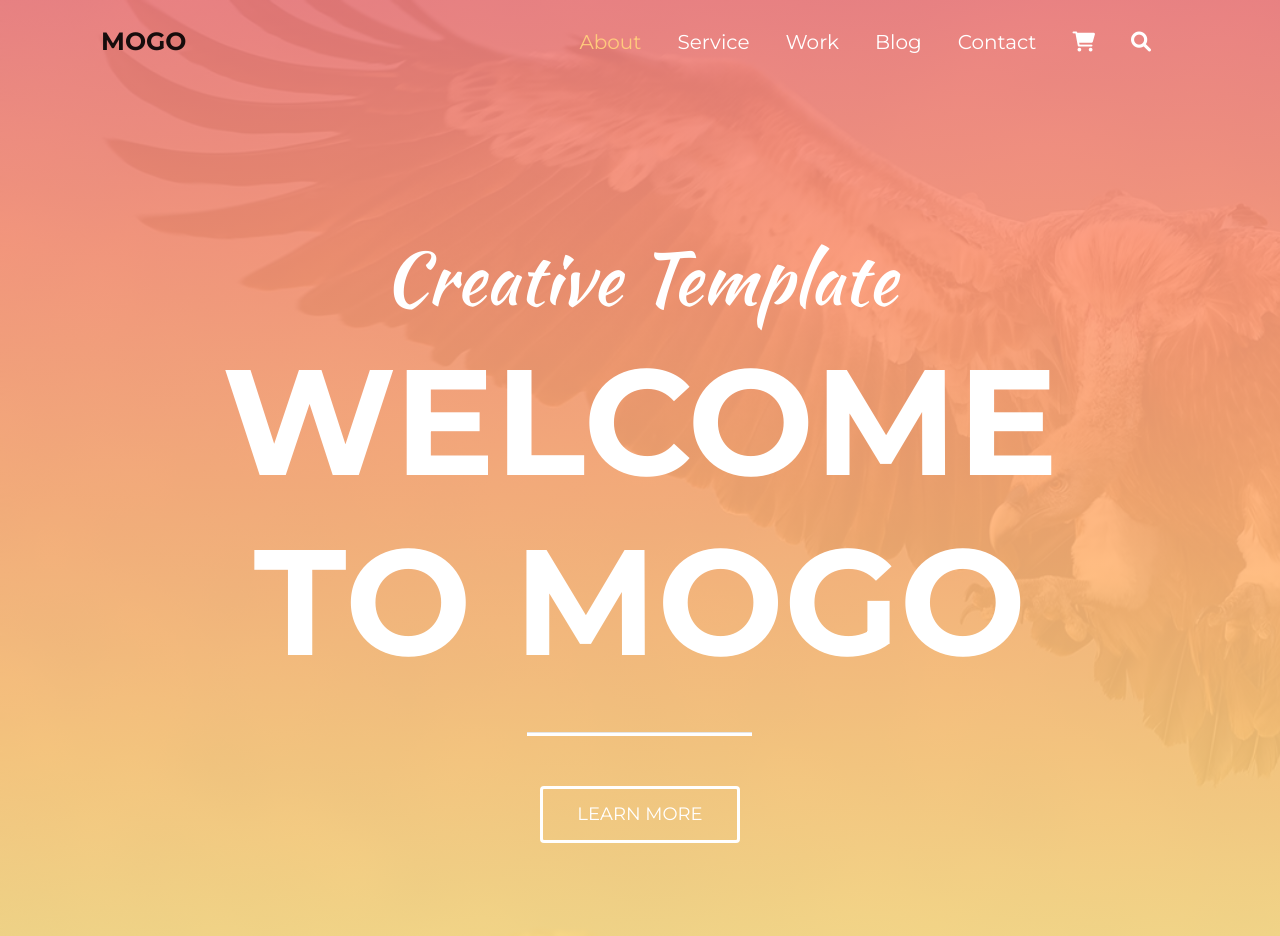
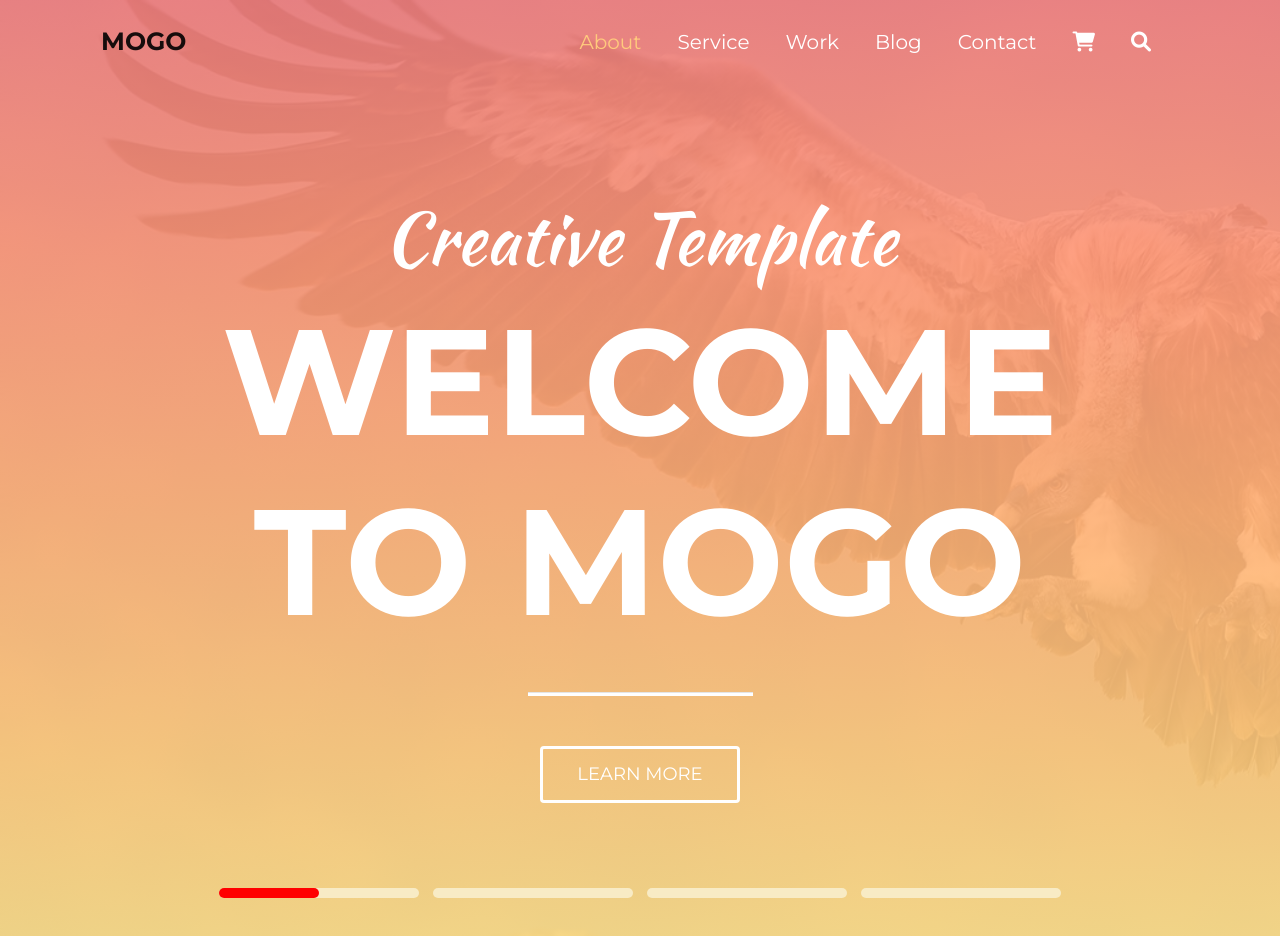
Before and after one commit to saidul83/MOGO, a plain HTML site: page index.html in a window 1280 px wide. Drawn offline with nearby package versions, Linux system fonts and the light colour scheme.

Commit message:
first messege

```diff
--- a/css/responsive.css
+++ b/css/responsive.css
@@ -1,7 +1,35 @@
 /* /* Mobile Layout: 320px  */
 
-@media only screen and (max-width: 767px) {
+@media screen and (max-height: 767px){
+    .header-slider .font-spa {
+      font-size: 28px;
+    }
+    .header-slider h1 {
+      font-size: 32px;
+      margin-bottom: 25px;
+    }
+    .header{
+      min-height: 600px;
+    }
+    .header-slider{
+      min-height: 450px;
+    }
+    .header-slider hr{
+      width: 100px;
+    }
+    .sidenav a{
+      font-size: 18px;
+    }
+    .header{
+      background-size: cover;
+      width: 100%;
+    }
+    .Search-area:hover .main-search{
+      left: 50px;
+      bottom: 0px;
+    }
+    .main-search {
+      width: 230px;
+    }
 
-
-
-}
+  }
--- a/css/style.css
+++ b/css/style.css
@@ -149,6 +149,7 @@ ul{
   align-items: center;
   justify-content: center;
   text-align: center;
+  padding-top: 100px;
 }
 .header-slider .font-spa{
   font-size: 72px;
@@ -181,39 +182,36 @@ ul{
   background: linear-gradient(to top, #fce38a, #ffca7d, #ffb078, #fe987a, #f38181);
   border: 3px solid #fce38a;
 }
+.owl-theme .owl-nav.disabled + .owl-dots{
+  margin-top: 80px;
+}
+.owl-theme .owl-dots .owl-dot span {
+    width: 200px;
+    height: 10px;
+    background: #f8ebc5;
+    border-radius: 5px;
+}
+.owl-theme .owl-dots .owl-dot.active span{
+  background: #f8ebc5;
+  position: relative;
+}
+.owl-theme .owl-dots .owl-dot:hover span {
+  background-image: #f8ebc5;
+}
+.owl-theme .owl-dots .owl-dot.active span::before{
+  position: absolute;
+  content: "";
+  top: 0;
+  left: 0;
+  width: 50%;
+  height: 100%;
+  background: red;
+  border-radius: 5px;
+}
 
-
-
-@media screen and (max-height: 767px){
-  .header-slider .font-spa {
-    font-size: 28px;
-  }
-  .header-slider h1 {
-    font-size: 32px;
-    margin-bottom: 25px;
-  }
-  .header{
-    min-height: 600px;
-  }
-  .header-slider{
-    min-height: 450px;
-  }
-  .header-slider hr{
-    width: 100px;
-  }
-  .sidenav a{
-    font-size: 18px;
-  }
-  .header{
-    background-size: cover;
-    width: 100%;
-  }
-  .Search-area:hover .main-search{
-    left: 50px;
-    bottom: 0px;
-  }
-  .main-search {
-    width: 230px;
-  }
-
-}
+/*==================================================================
+                End Header Slider Area
+====================================================================*/
+/*==================================================================================================
+                            End Header Area
+====================================================================================================*/
--- a/index.html
+++ b/index.html
@@ -79,7 +79,25 @@
                   </nav>
                 </div>
                 <!--------End Menu Bar------------------>
-                <div class="header-slider">
+                <div class="header-slider owl-carousel owl-theme">
+                    <div class="slider-item ">
+                        <span class="font-spa">Creative Template</span>
+                        <h1><span>Welcome</span> to MoGo</h1>
+                        <hr class="hori-line">
+                        <a href="#" class="btn btn-primary mogo-btn">Learn More</a>
+                    </div>
+                    <div class="slider-item ">
+                        <span class="font-spa">Creative Template</span>
+                        <h1><span>Welcome</span> to MoGo</h1>
+                        <hr class="hori-line">
+                        <a href="#" class="btn btn-primary mogo-btn">Learn More</a>
+                    </div>
+                    <div class="slider-item">
+                        <span class="font-spa">Creative Template</span>
+                        <h1><span>Welcome</span> to MoGo</h1>
+                        <hr class="hori-line">
+                        <a href="#" class="btn btn-primary mogo-btn">Learn More</a>
+                    </div>
                     <div class="slider-item">
                         <span class="font-spa">Creative Template</span>
                         <h1><span>Welcome</span> to MoGo</h1>
@@ -87,12 +105,12 @@
                         <a href="#" class="btn btn-primary mogo-btn">Learn More</a>
                     </div>
                 </div>
+                <!-------End Header Slider Area------------->
             </div>
         </header>
 
 
 
-        <!--<span onclick="openNav()">&#9776; </i></span>-->
 
 
 
@@ -117,5 +135,24 @@
         document.getElementById("mySidenav").style.width = "0";
       }
       </script>
+
+      <script>
+          $('.header-slider').owlCarousel({
+          loop:true,
+          margin:10,
+          nav:false,
+          responsive:{
+              0:{
+                  items:1
+              },
+              600:{
+                  items:1
+              },
+              1000:{
+                  items:1
+              }
+          }
+        })
+      </script>
   </body>
 </html>
```
